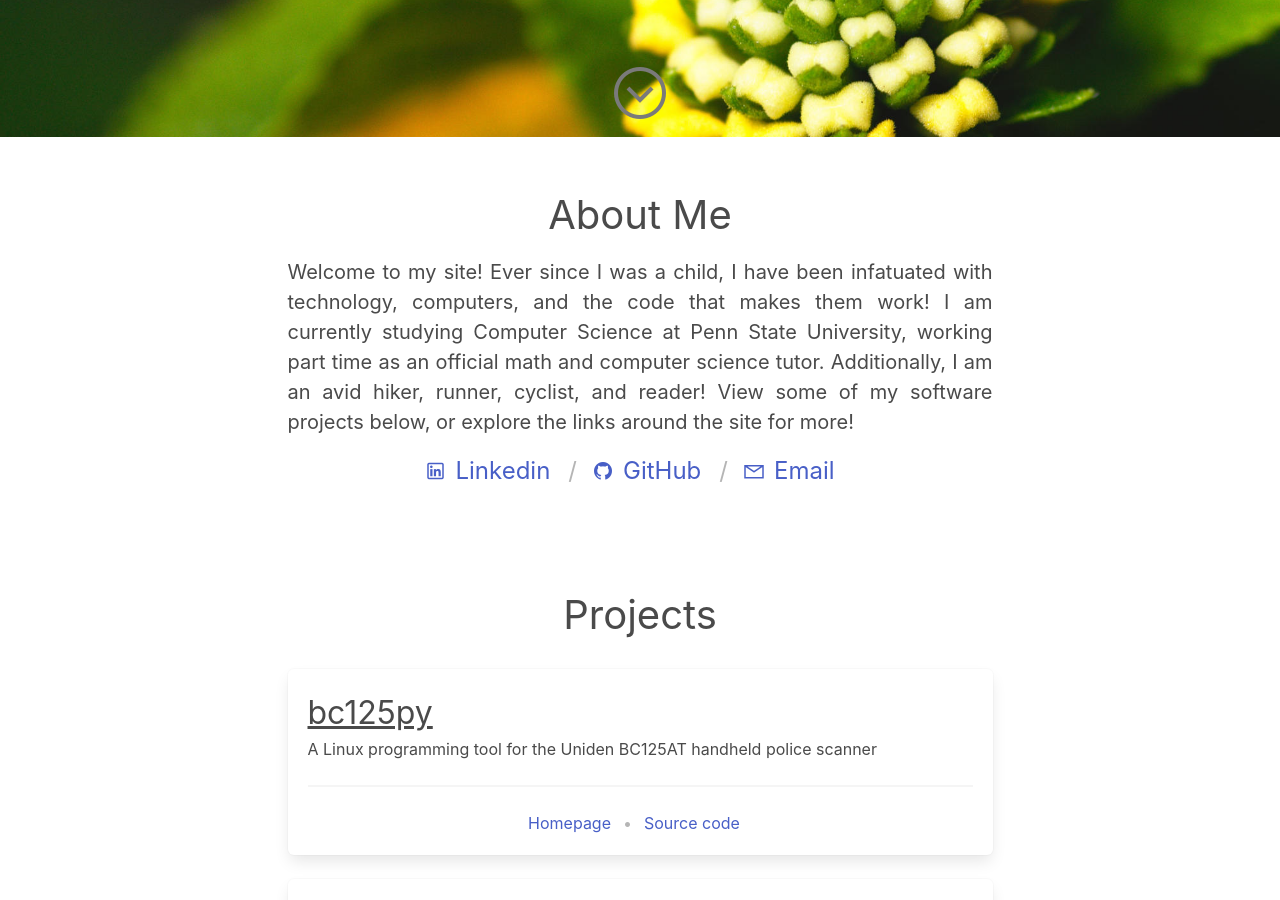
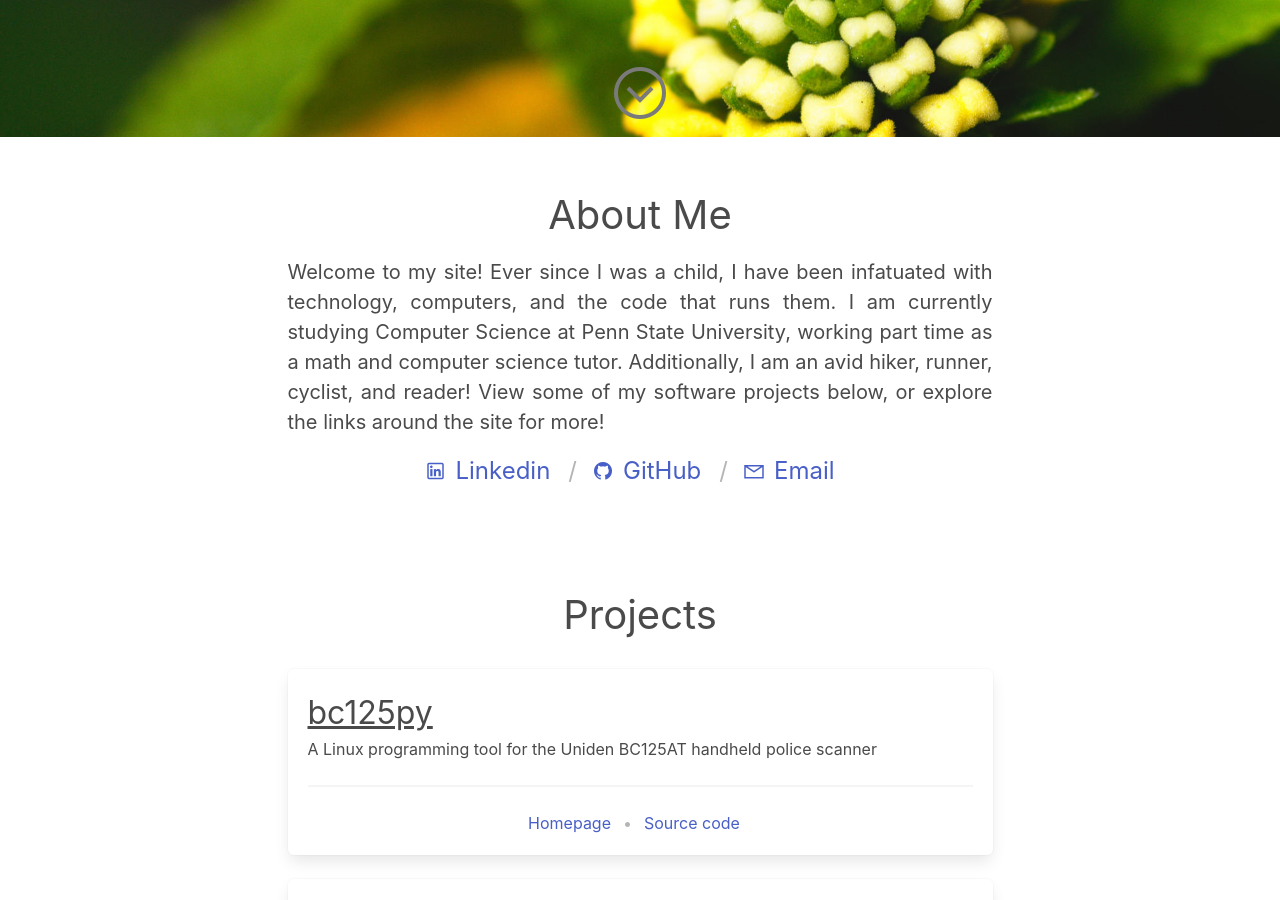
Before and after one commit to itsmaxymoo/itsmaxymoo.com, a Jekyll site: the page built from index.html, in a window 1280 px wide and 900 px high, scrolled down 344 px. Built offline with Jekyll 4.4.1, drawn with Linux system fonts in a browser that asks for light colours.

Commit message:
improve intro paragraph

```diff
--- a/index.html
+++ b/index.html
@@ -30,9 +30,9 @@ layout: base
 		<p class="is-size-5 has-text-justified pt-3 pb-4">
 			Welcome to my site! Ever since I was a child, I have been
 			infatuated with technology, computers, and the code that
-			makes them work! I am currently studying Computer Science
-			at Penn State University, working part time as an official
-			math and computer science tutor. Additionally, I am an avid
+			runs them. I am currently studying Computer Science
+			at Penn State University, working part time as a math and
+			computer science tutor. Additionally, I am an avid
 			hiker, runner, cyclist, and reader! View some of my software
 			projects below, or explore the links around the site for more!
 		</p>
```
